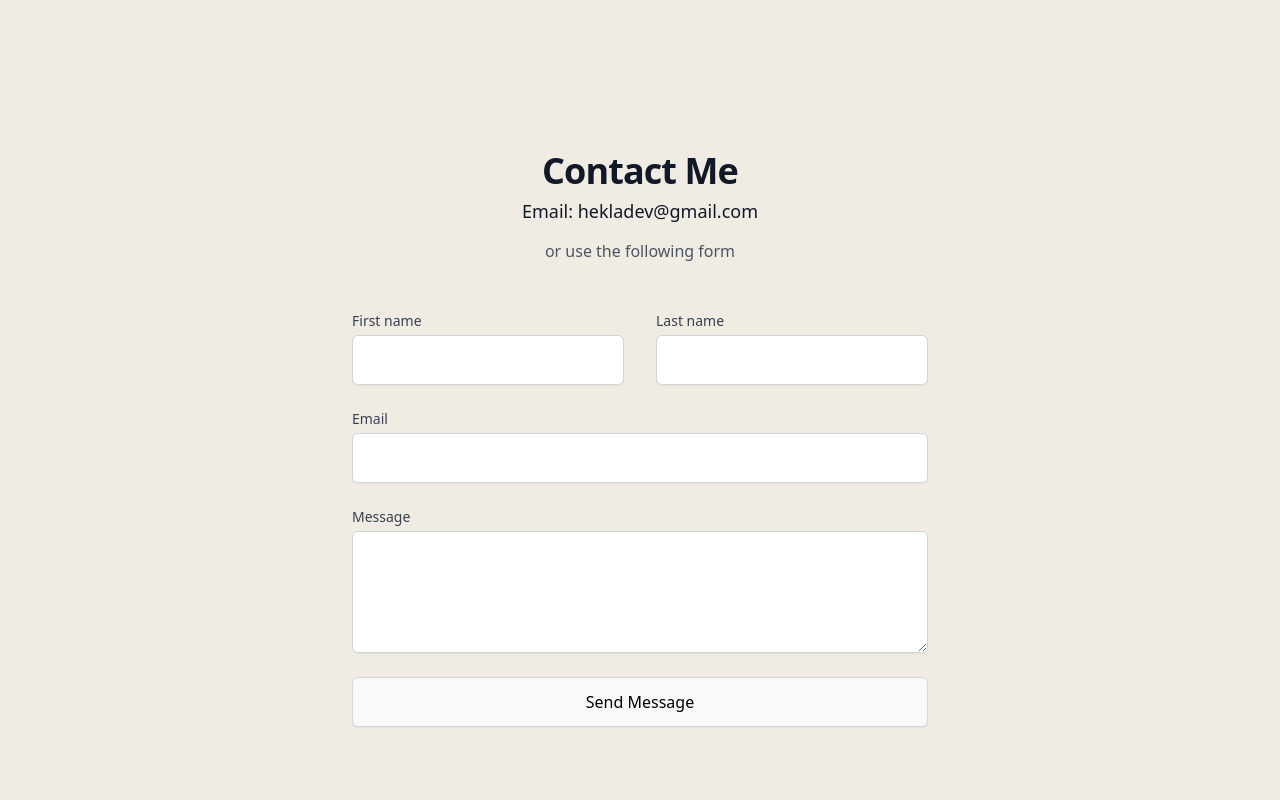
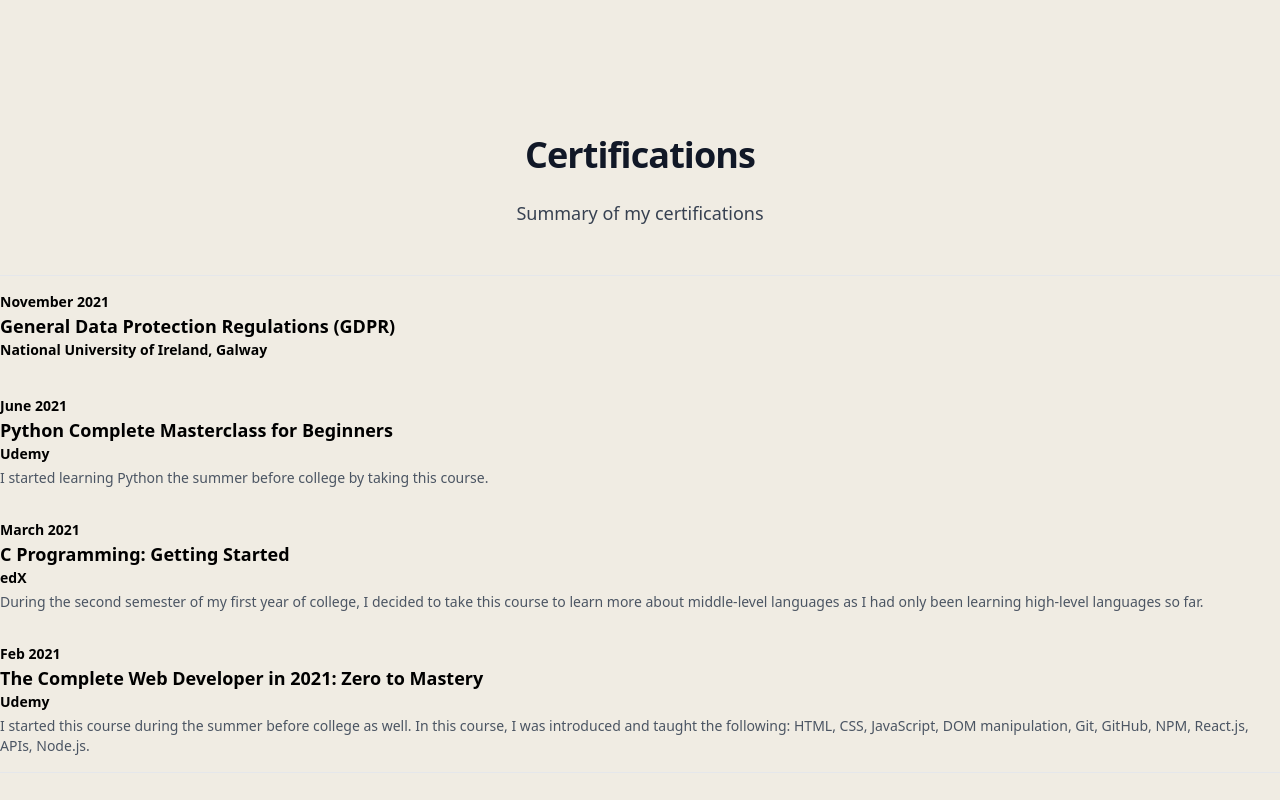
Before and after one commit to hekla00/portfolio, a Next.js app: page / in a window 1280 px wide. Shown: the part 3840-4640 px from the top of the page. Built offline with nearby package versions, Linux system fonts and the light colour scheme.

Commit message:
Certifications section added

```diff
--- /dev/null
+++ b/pages/components/Certifications.js
@@ -0,0 +1,78 @@
+export default function Certifications() {
+  return (
+    <div
+      id="Certifications"
+      name="Certifications"
+      className="px-2 py-16 mx-auto sm:max-w-xl md:max-w-full lg:max-w-screen-xl md:px-24 lg:px-0 lg:py-20"
+    >
+      <div className="max-w-xl mb-5 md:mx-auto sm:text-center lg:max-w-2xl md:mb-12">
+        <h2 className="max-w-lg mb-6 font-sans text-3xl font-bold leading-none tracking-tight text-gray-900 sm:text-4xl md:mx-auto">
+          <span className="relative inline-block items-center">
+            <span className="relative">Certifications</span>
+          </span>{" "}
+        </h2>
+        <p className="text-base items-center text-gray-700 md:text-lg">
+          Summary of my certifications
+        </p>
+      </div>
+      <fieldset className="border-t border-b border-gray-200">
+        <div className="divide-y divide-gray-200">
+          <div className="relative flex items-start py-4">
+            <div className="min-w-0 flex-1 text-sm">
+              <h3 className="text-sm font-semibold">November 2021</h3>
+              <h2 className="text-lg font-bold">
+                General Data Protection Regulations (GDPR)
+              </h2>
+              <h3 className="mb-1 font-semibold">
+                National University of Ireland, Galway
+              </h3>
+              <p className="text-gray-600"></p>
+            </div>
+          </div>
+        </div>
+        <div className="relative flex items-start py-4">
+          <div className="min-w-0 flex-1 text-sm">
+            <h3 className="text-sm font-semibold">June 2021</h3>
+            <h2 className="text-lg font-bold">
+              Python Complete Masterclass for Beginners
+            </h2>
+            <h3 className="mb-1 font-semibold">Udemy</h3>
+            <p className="text-gray-600">
+              I started learning Python the summer before college by taking this
+              course.
+            </p>
+          </div>
+        </div>
+        <div className="relative flex items-start py-4">
+          <div className="min-w-0 flex-1 text-sm">
+            <h3 className="text-sm font-semibold">March 2021</h3>
+            <h2 className="text-lg font-bold">
+              C Programming: Getting Started
+            </h2>
+            <h3 className="mb-1 font-semibold">edX</h3>
+            <p className="text-gray-600">
+              During the second semester of my first year of college, I decided
+              to take this course to learn more about middle-level languages as
+              I had only been learning high-level languages so far.
+            </p>
+          </div>
+        </div>
+        <div className="relative flex items-start py-4">
+          <div className="min-w-0 flex-1 text-sm">
+            <h3 className="text-sm font-semibold">Feb 2021</h3>
+            <h2 className="text-lg font-bold">
+              The Complete Web Developer in 2021: Zero to Mastery
+            </h2>
+            <h3 className="mb-1 font-semibold">Udemy</h3>
+            <p className="text-gray-600">
+              I started this course during the summer before college as well. In
+              this course, I was introduced and taught the following: HTML, CSS,
+              JavaScript, DOM manipulation, Git, GitHub, NPM, React.js, APIs,
+              Node.js.
+            </p>
+          </div>
+        </div>
+      </fieldset>
+    </div>
+  );
+}
--- a/pages/components/Timeline.js
+++ b/pages/components/Timeline.js
@@ -54,7 +54,7 @@ export default function Timeline() {
               Bachelor of Science Computer Science & Information Technology
             </h3>
             <h3 className="mb-1 text-lg font-semibold">Galway, Ireland</h3>
-            <p className="leading-tight text-justify">
+            <p className="leading-tight text-justify text-gray-600">
               2nd year modules: OOP, Computer Systems & Organization, Software
               Engineering, Database Systems, Next Gen. Technologies (Cyber
               Security & Game Programming), Discrete Maths, Statistics for Data
@@ -69,7 +69,7 @@ export default function Timeline() {
             <h3 className="text-sm font-semibold">June 2021 - August 2021</h3>
             <h3 className="text-xl font-bold">First Internship</h3>
             <h3 className="mb-1 text-lg font-semibold">Remote</h3>
-            <p className="leading-tight text-justify">
+            <p className="leading-tight text-justify text-gray-600">
               During the summer of 2021, I was an intern at Opin Kerfi hf, where
               my main task was to rewrite a web user interface of an application
               developed in-house. During the internship, I did the following:
@@ -107,7 +107,7 @@ export default function Timeline() {
               Bachelor of Science General Science
             </h3>
             <h3 className="mb-1 text-lg font-semibold">Galway, Ireland</h3>
-            <p className="leading-tight text-justify">
+            <p className="leading-tight text-justify text-gray-600">
               1st year modules: Computer Science, Physics, Applied Mathematics,
               Mathematical Studies. After completing my first year studying
               general science I transferred to computer science and information
--- a/pages/index.js
+++ b/pages/index.js
@@ -8,6 +8,7 @@ import Footer from "./components/Footer";
 import Contact from "./components/Contact";
 import TimelineTwo from "./components/Timeline";
 import Scroll from "react-scroll";
+import Certifications from "./components/Certifications";
 
 const ScrollLink = Scroll.ScrollLink;
 
@@ -174,6 +175,7 @@ export default function Layout() {
       <Skills />
       <PortfolioSection />
       <TimelineTwo />
+      <Certifications />
       <Contact />
       <Footer />
     </div>
```
